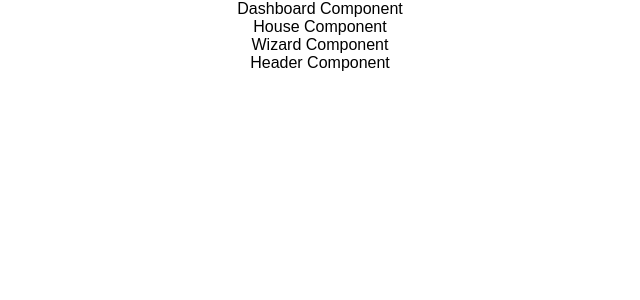
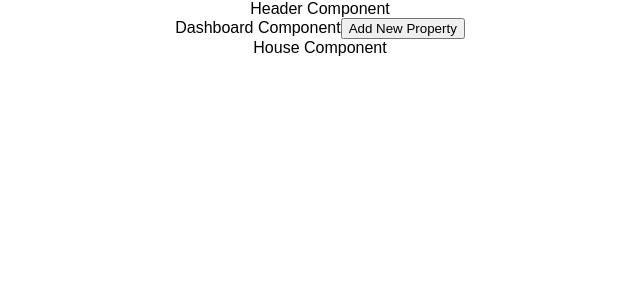
Before and after one commit to reaganforonda/devmtnsimulation2, a React (Create React App) app: page / in a window 1280 px wide. Shown: the top 300 px of the page, without its empty margins (320-960 px from the left). Built offline with nearby package versions, Linux system fonts and the light colour scheme.

Commit message:
completed Part 1- Step 1

```diff
--- a/src/App.js
+++ b/src/App.js
@@ -6,14 +6,14 @@ import Dashboard from "./Component/Dashboard/Dashboard";
 import Wizard from "./Component/Wizard/Wizard";
 import Header from "./Component/Header/Header";
 import House from "./Component/House/House";
+import Routes from "./route";
 
 class App extends Component {
   render() {
     return (
       <div className="App">
-        <Dashboard />
-        <Wizard />
         <Header />
+        <Routes />
       </div>
     );
   }
--- a/src/Component/Dashboard/Dashboard.js
+++ b/src/Component/Dashboard/Dashboard.js
@@ -1,13 +1,23 @@
-import React, {Component} from 'react';
-import House from '../House/House';
+import React, { Component } from "react";
+import House from "../House/House";
+import { Link } from "react-router-dom";
 
-export default class Dashboard extends Component{
-    render(){
-        return (
-            <div>
-                Dashboard Component
-                <House></House>
-            </div>
-        )
-    }
+export default class Dashboard extends Component {
+  constructor(props) {
+    super(props);
+
+    this.state = {};
+  }
+
+  render() {
+    return (
+      <div>
+        Dashboard Component
+        <Link to={`/wizard`}>
+          <button>Add New Property</button>
+        </Link>
+        <House />
+      </div>
+    );
+  }
 }
--- a/src/Component/Wizard/Wizard.js
+++ b/src/Component/Wizard/Wizard.js
@@ -1,10 +1,19 @@
 import React, {Component} from 'react';
+import { Link } from "react-router-dom";
 
 export default class Wizard extends Component{
+    constructor(props){
+        super(props);
+
+        this.state = {}
+    }
     render(){
         return (
             <div>
                 Wizard Component
+                <Link to='/'>
+                    <button>Cancel</button>
+                </Link>
             </div>
         )
     }
--- a/src/index.js
+++ b/src/index.js
@@ -1,8 +1,14 @@
-import React from 'react';
-import ReactDOM from 'react-dom';
-import './index.css';
-import App from './App';
-import registerServiceWorker from './registerServiceWorker';
+import React from "react";
+import ReactDOM from "react-dom";
+import "./index.css";
+import App from "./App";
+import registerServiceWorker from "./registerServiceWorker";
+import { HashRouter } from "react-router-dom";
 
-ReactDOM.render(<App />, document.getElementById('root'));
+ReactDOM.render(
+  <HashRouter>
+    <App />
+  </HashRouter>,
+  document.getElementById("root")
+);
 registerServiceWorker();
--- a/src/route.js
+++ b/src/route.js
@@ -0,0 +1,16 @@
+import React from 'react';
+import {Switch, Route} from 'react-router-dom';
+import Dashboard from './Component/Dashboard/Dashboard';
+import Wizard from './Component/Wizard/Wizard';
+
+
+export default function Routes(props){
+    return (
+        <div>
+            <Switch>
+                <Route exact path='/' component={Dashboard}/>
+                <Route path='/wizard' component={Wizard}/>
+            </Switch>
+        </div>
+    )
+}
```
